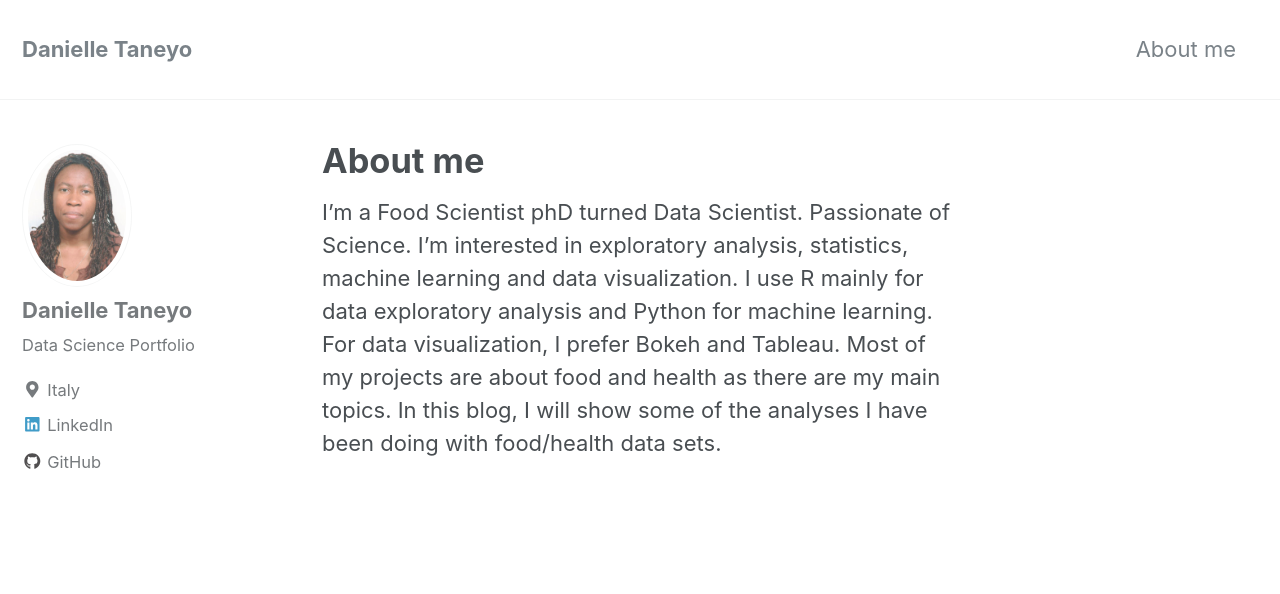
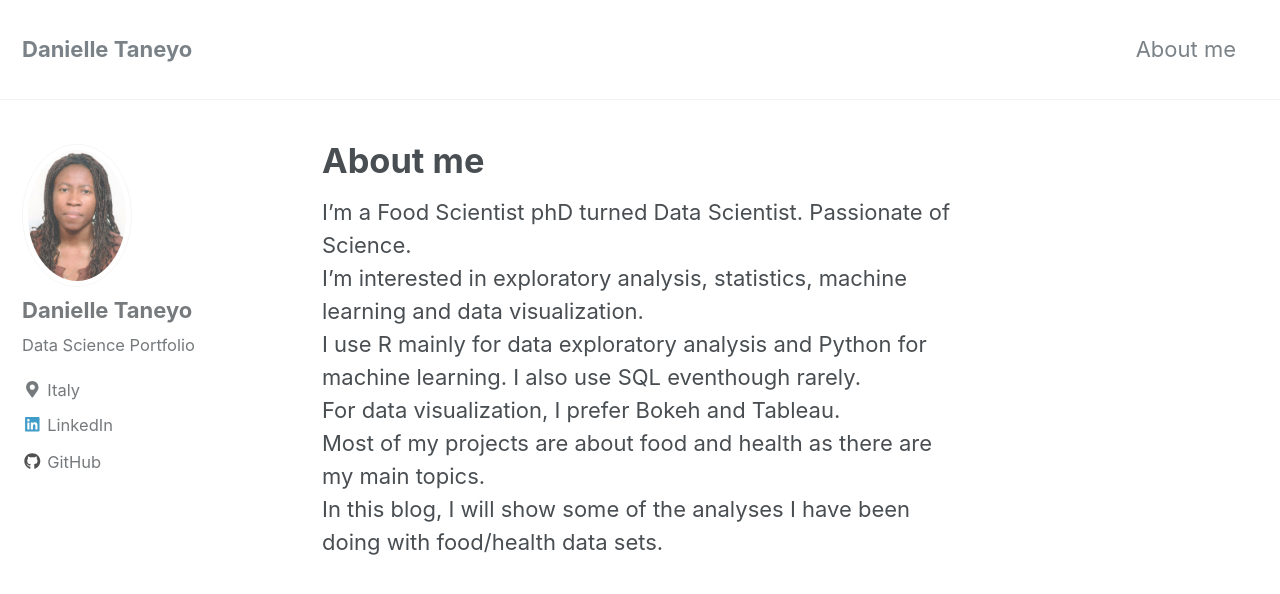
Before and after one commit to lsaa2014/lsaa2014.github.io, a Jekyll site: the page built from _pages/about.md, in a window 1280 px wide and 900 px high. Shown: the top 594 px of the window. Built offline with Jekyll 4.4.1, drawn with Linux system fonts in a browser that asks for light colours; nearby versions of some CDN libraries.

Commit message:
Update about.md

```diff
--- a/_pages/about.md
+++ b/_pages/about.md
@@ -1,11 +1,13 @@
 ---
 title: "About me"
 permalink: /about/
+#header:
+ #  image: "/images/Danielle2.jpg"
 ---
 
 I'm a Food Scientist phD turned Data Scientist. Passionate of Science.
 I'm interested in exploratory analysis, statistics, machine learning and data visualization.
-I use R mainly for data exploratory analysis and Python for machine learning.
+I use R mainly for data exploratory analysis and Python for machine learning. I also use SQL eventhough rarely.
 For data visualization, I prefer Bokeh and Tableau.
 Most of my projects are about food and health as there are my main topics.
 In this blog, I will show some of the analyses I have been doing with food/health data sets.
```
